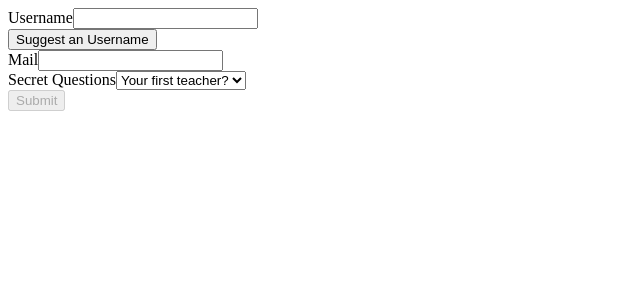
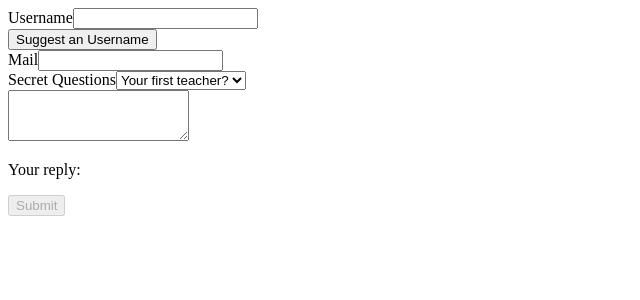
Before and after one commit to arnabbhat82/template-driven, an Angular app: page / in a window 1280 px wide. Shown: the top 300 px of the page, without its empty margins (0-640 px from the left). Built offline with nearby package versions, Linux system fonts and the light colour scheme.

Commit message:
using ngModel with Two-Way Binding

```diff
--- a/src/app/app.component.html
+++ b/src/app/app.component.html
@@ -48,6 +48,15 @@
             <option value="teacher">Your first teacher?</option>
           </select>
         </div>
+        <div class="form-group">
+          <textarea
+            name="questionAnswer"
+            rows="3"
+            class="form-control"
+            [(ngModel)]="answer"
+          ></textarea>
+          <p>Your reply: {{ answer }}</p>
+        </div>
         <button class="btn btn-primary" [disabled]="!f.valid" type="submit">
           Submit
         </button>
--- a/src/app/app.component.ts
+++ b/src/app/app.component.ts
@@ -10,6 +10,7 @@
   title = 'template-driven';
   @ViewChild('f', { static: false }) signupForm: NgForm;
   defaultQuestion = 'teacher';
+  answer = '';
   // onSubmit(form: NgForm) {
   //   console.log(form);
   // }
```
